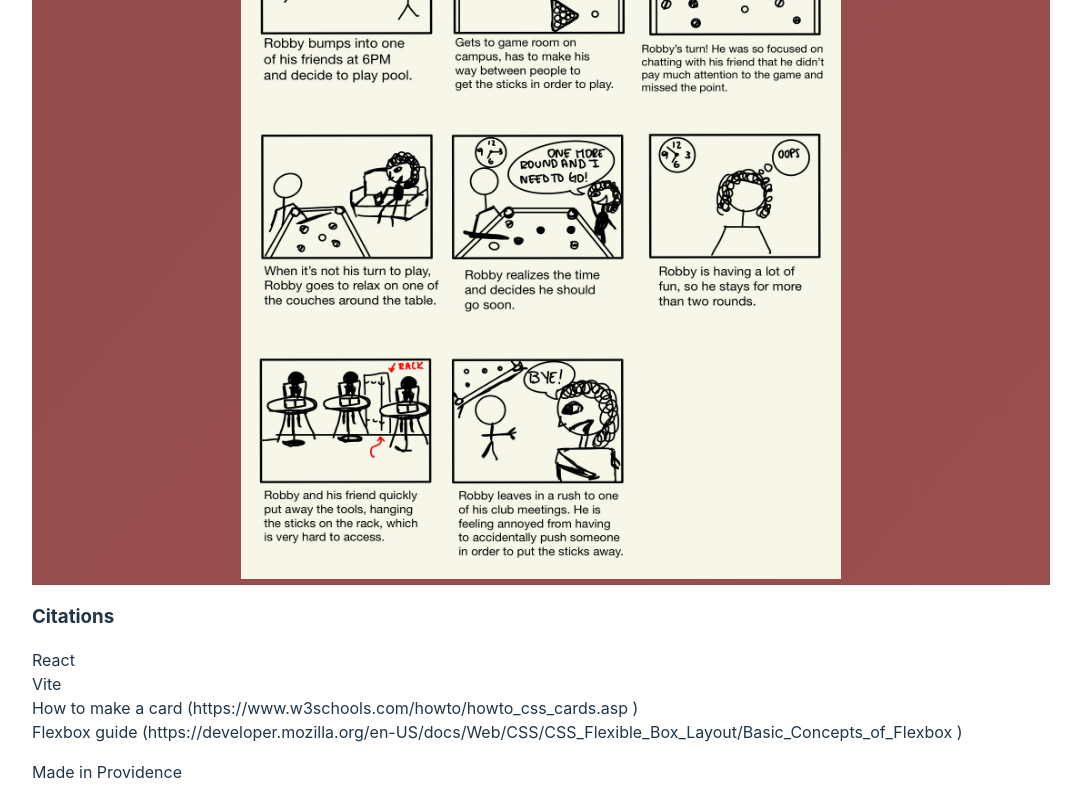
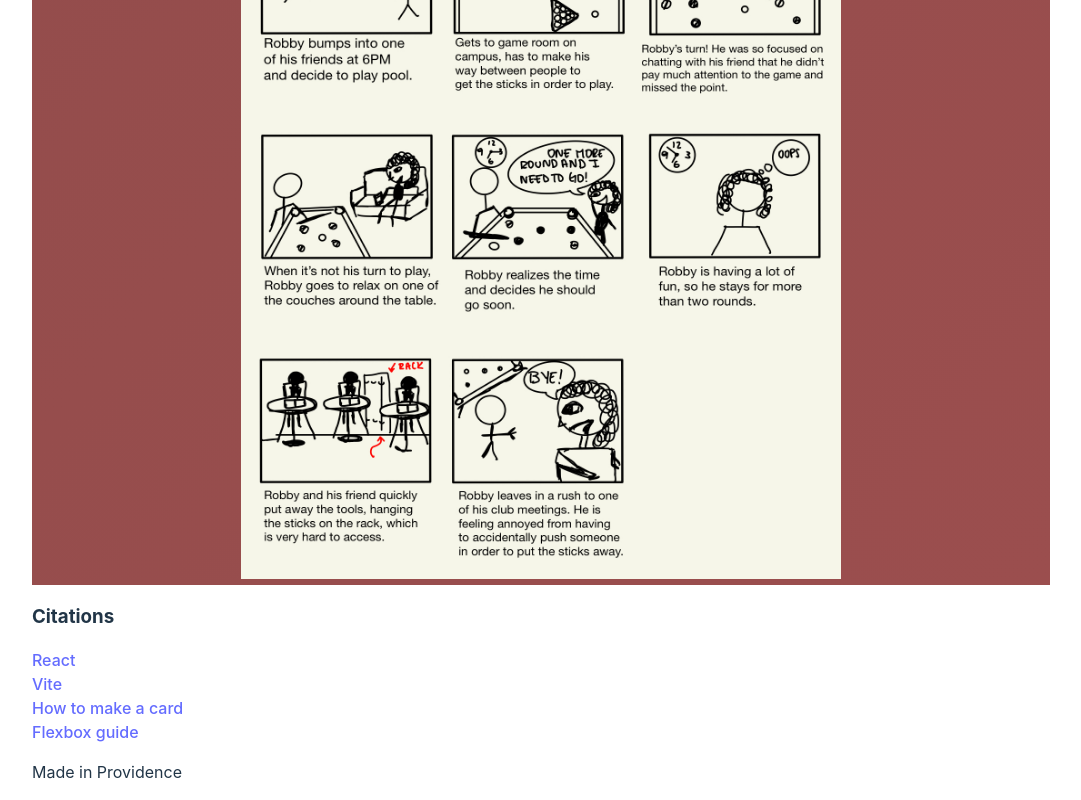
Before and after one commit to happydolphin111/PersonasAndStoryboarding, a React (Vite) app: page / in a window 1280 px wide. Shown: the part 7462-8262 px from the top of the page, without its empty margins (99-1180 px from the left). Built offline with nearby package versions, Linux system fonts and the light colour scheme.

Commit message:
Update App.jsx

```diff
--- a/src/App.jsx
+++ b/src/App.jsx
@@ -556,11 +556,12 @@ function App() {
         <h3> Citations</h3>
         <p>
           {" "}
-          React <br /> Vite <br /> How to make a card
-          (https://www.w3schools.com/howto/howto_css_cards.asp )
-          <br /> Flexbox guide
-          (https://developer.mozilla.org/en-US/docs/Web/CSS/CSS_Flexible_Box_Layout/Basic_Concepts_of_Flexbox
-          )
+          <a href="https://react-bootstrap.github.io"> React </a> <br />
+           <a href="https://vitejs.dev"> Vite </a> <br />
+          <a href="www.w3schools.com/howto/howto_css_cards.asp">How to make a card</a>
+          <br />
+          < a href="https://developer.mozilla.org/en-US/docs/Web/CSS/CSS_Flexible_Box_Layout/Basic_Concepts_of_Flexbox"> Flexbox guide </a>
+
         </p>
       </section>
       <footer> Made in Providence </footer>
```
